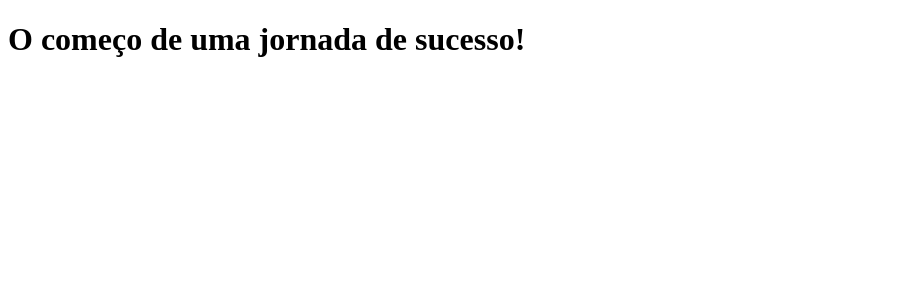
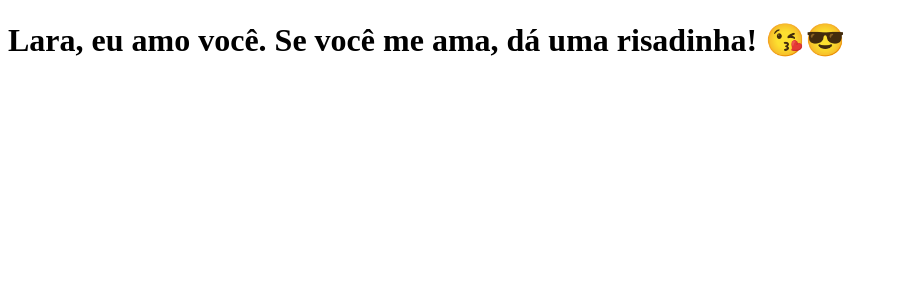
Before and after one commit to igdomingos/clone-tabnews, a Next.js app: page / in a window 1280 px wide. Shown: the top 300 px of the page, without its empty margins (0-898 px from the left). Built offline with nearby package versions, Linux system fonts and the light colour scheme.

Commit message:
modifica a frase

```diff
--- a/pages/index.js
+++ b/pages/index.js
@@ -1,5 +1,5 @@
 function Home() {
-    return <h1>O começo de uma jornada de sucesso!</h1>
+    return <h1>Lara, eu amo você. Se você me ama, dá uma risadinha! 😘😎</h1>
 }
 
 export default Home;
```
